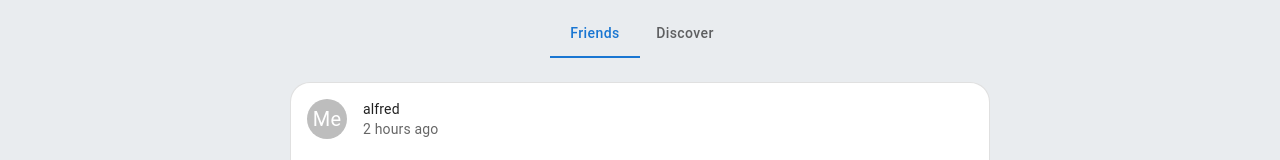
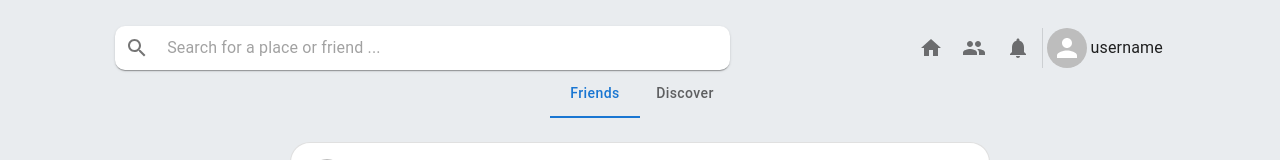
Before and after one commit to copipastaguy/traveller, a React (Create React App) app in the folder frontend/: page / in a window 1280 px wide. Shown: the top 160 px of the page. Built offline with nearby package versions, Linux system fonts and the light colour scheme.

Commit message:
changed sidebar to top navigation bar

```diff
--- /dev/null
+++ b/frontend/src/components/NavigationBar/NavigationBar.tsx
@@ -0,0 +1,37 @@
+import HomeIcon from "@mui/icons-material/Home";
+import NotificationsIcon from "@mui/icons-material/Notifications";
+import PeopleIcon from "@mui/icons-material/People";
+import { Avatar, Divider, IconButton, Stack, Typography } from "@mui/material";
+import { ReactElement } from "react";
+import Searchbar from "../Searchbar/Searchbar";
+
+type Props = {};
+
+const NavigationBar = (props: Props): ReactElement => {
+  return (
+    <Stack direction="row" alignItems="center" justifyContent="space-around">
+      <Searchbar />
+
+      <Stack direction="row" width="20vw" alignItems="center" justifyContent="space-around">
+        <IconButton>
+          <HomeIcon />
+        </IconButton>
+
+        <IconButton>
+          <PeopleIcon />
+        </IconButton>
+
+        <IconButton>
+          <NotificationsIcon />
+        </IconButton>
+
+        <Divider orientation="vertical" flexItem />
+
+        <Avatar />
+        <Typography>username</Typography>
+      </Stack>
+    </Stack>
+  );
+};
+
+export default NavigationBar;
--- a/frontend/src/components/Searchbar/Searchbar.tsx
+++ b/frontend/src/components/Searchbar/Searchbar.tsx
@@ -5,7 +5,7 @@ type Props = {};
 
 const Searchbar = (props: Props) => {
   return (
-    <Paper sx={{ width: "30%", borderRadius: "10px", display: "flex", alignItems: "center" }}>
+    <Paper sx={{ width: "50%", borderRadius: "10px", display: "flex", alignItems: "center" }}>
       <IconButton type="button" sx={{ p: "10px" }} aria-label="search">
         <SearchIcon />
       </IconButton>
--- a/frontend/src/pages/Homepage.tsx
+++ b/frontend/src/pages/Homepage.tsx
@@ -1,13 +1,14 @@
-import { Avatar, Box, Stack } from "@mui/material";
+import { Box } from "@mui/material";
 import { ReactElement } from "react";
-import Searchbar from "../components/Searchbar/Searchbar";
-import Sidebar from "../components/Sidebar/Sidebar";
+import NavigationBar from "../components/NavigationBar/NavigationBar";
+
 import Tabpanels from "../components/Tabs/Tabs";
 
 const Homepage = (): ReactElement => {
   const tabs = ["Friends", "Discover"];
   return (
-    <Box sx={{ padding: "10px", backgroundColor: "#e9ecef" }}>
+    <Box sx={{ padding: "2%", backgroundColor: "#e9ecef" }}>
+      <NavigationBar />
       <Tabpanels tabs={tabs} />
     </Box>
   );
```
Also changed, not shown: frontend/src/components/Sidebar/Sidebar.tsx (deleted, +0 -59 lines).
